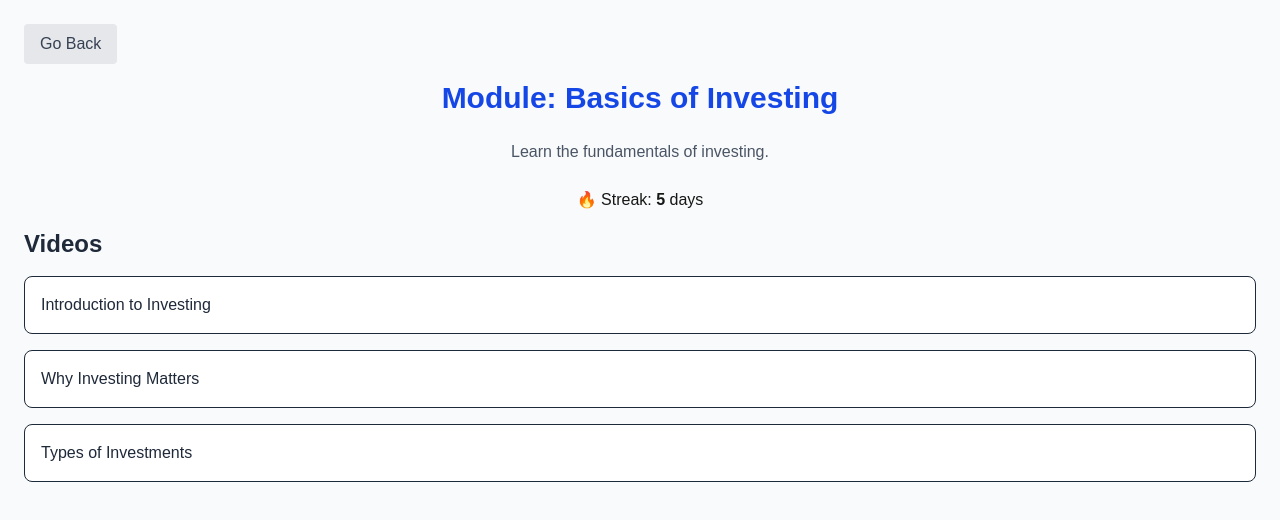
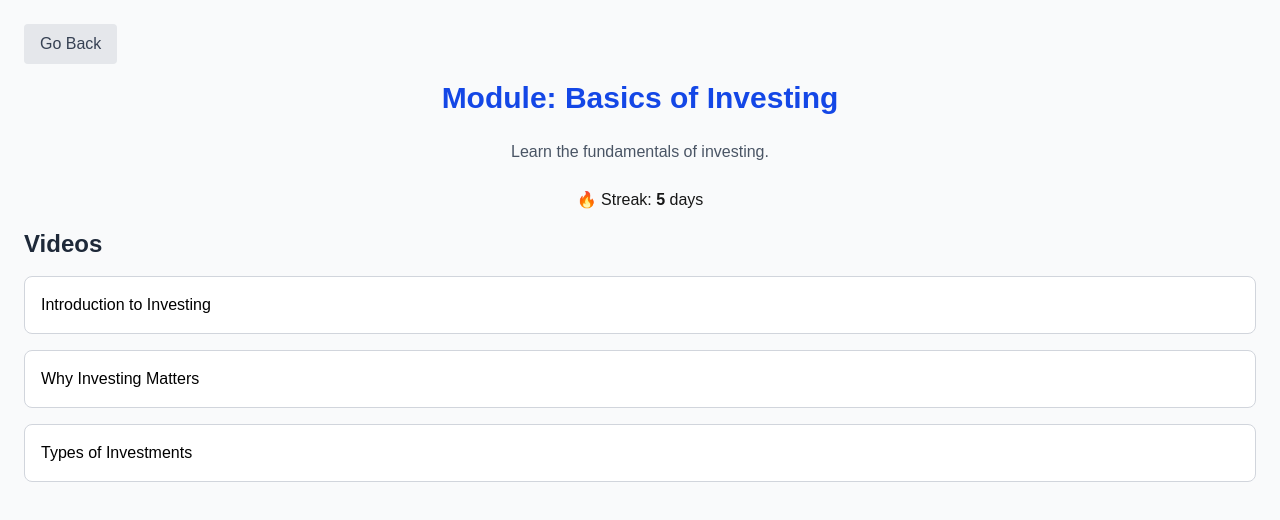
Before and after one commit to ayang21/Echelon, a Next.js app in the folder echelon/: page /modules/1 in a window 1280 px wide. Shown: the top 520 px of the page. Built offline with nearby package versions, Linux system fonts and the light colour scheme.

Commit message:
added video links

```diff
--- a/echelon/app/modules/[id]/page.tsx
+++ b/echelon/app/modules/[id]/page.tsx
@@ -62,15 +62,20 @@ export default function ModulePage({ params }: { params: { id: string } }) {
         <ul>
           {moduleData.videos.map((video, index) => (
             <li key={video.id} className="mb-4">
-              <button
-                onClick={() => handleVideoComplete(video.id)}
-                disabled={index > 0 && !progress.includes(moduleData.videos[index - 1].id)}
-                className={`block w-full text-left p-4 border rounded-lg text-gray-800 ${
-                  progress.includes(video.id) ? 'bg-green-100' : 'bg-white'
-                }`}
-              >
-                {video.title}
-              </button>
+              <a
+  href={video.url}
+  target="_blank"
+  rel="noopener noreferrer"
+  onClick={() => handleVideoComplete(video.id)}
+  className={`block w-full text-left p-4 border rounded-lg text-black ${
+    progress.includes(video.id)
+      ? 'bg-green-100 border-green-400'
+      : 'bg-white border-gray-300 hover:border-blue-300 hover:bg-blue-50'
+  }`}
+>
+  {video.title}
+</a>
+
             </li>
           ))}
         </ul>
--- a/echelon/app/modulesPage/page.tsx
+++ b/echelon/app/modulesPage/page.tsx
@@ -5,30 +5,25 @@ import Link from 'next/link';
 import Quiz from '../Components/Quiz';
 import StreakTracker from '../Components/StreakTracker';
 
-const videos = [
-  { id: 1, title: 'Introduction to Investing', url: 'https://www.youtube.com/watch?v=example1' },
-  { id: 2, title: 'Why Investing Matters', url: 'https://www.youtube.com/watch?v=example2' },
-  { id: 3, title: 'Types of Investments', url: 'https://www.youtube.com/watch?v=example3' },
-];
-
-const quizzes = [
-  {
-    id: 1,
-    question: 'What is the primary goal of investing?',
-    options: ['To lose money', 'To grow wealth', 'To avoid taxes', 'To save money'],
-    correct: 1,
-  },
-];
-
 type ModulePageProps = {
   params: { id: string };
 };
 
 export default function ModulePage({ params }: ModulePageProps) {
+  const [moduleData, setModuleData] = useState<any>(null);
   const [progress, setProgress] = useState<number[]>([]);
   const [quizCompleted, setQuizCompleted] = useState(false);
 
   useEffect(() => {
+    // Fetch module info from sampleData.json
+    fetch('/data/sampleData.json')
+      .then((res) => res.json())
+      .then((data) => {
+        const foundModule = data.modules.find((mod: any) => mod.id === params.id);
+        setModuleData(foundModule);
+      });
+
+    // Fetch user progress
     fetch(`/api/progress/${params.id}`)
       .then((res) => res.json())
       .then((data) => setProgress(data.completedVideos || []));
@@ -57,6 +52,10 @@ export default function ModulePage({ params }: ModulePageProps) {
     });
   };
 
+  if (!moduleData) {
+    return <div className="min-h-screen bg-gray-50 p-6">Loading module...</div>;
+  }
+
   return (
     <div className="min-h-screen bg-gray-50 p-6">
       <div className="mb-4">
@@ -67,36 +66,42 @@ export default function ModulePage({ params }: ModulePageProps) {
         </Link>
       </div>
 
-      <h1 className="text-3xl font-bold text-center text-blue-700 mb-6">Module: Basics of Investing</h1>
+      <h1 className="text-3xl font-bold text-center text-blue-700 mb-6">
+        Module: {moduleData.title}
+      </h1>
 
       <StreakTracker days={5} />
 
       <div className="mb-6">
-        <h2 className="text-2xl font-semibold text-gray-800 mb-4">Videos</h2>
+        <h2 className="text-2xl font-semibold text-blue-700 mb-4">Videos</h2>
         <ul>
-          {videos.map((video, index) => (
+          {moduleData.videos.map((video: any, index: number) => (
             <li key={video.id} className="mb-4">
-              <button
+              <a
+                href={video.url}
+                target="_blank"
+                rel="noopener noreferrer"
                 onClick={() => handleVideoComplete(video.id)}
-                disabled={index > 0 && !progress.includes(videos[index - 1].id)}
-                className={`block w-full text-left p-4 border rounded-lg ${
-                  progress.includes(video.id) ? 'bg-green-100' : 'bg-white'
+                className={`block w-full text-left p-4 border rounded-lg text-black ${
+                  progress.includes(video.id)
+                    ? 'bg-green-100 border-green-400'
+                    : 'bg-white border-gray-300 hover:border-blue-300 hover:bg-blue-50'
                 }`}
               >
                 {video.title}
-              </button>
+              </a>
             </li>
           ))}
         </ul>
       </div>
 
-      {progress.length === videos.length && !quizCompleted && (
+      {progress.length === moduleData.videos.length && !quizCompleted && (
         <div className="mb-6">
-          <h2 className="text-2xl font-semibold text-gray-800 mb-4">Quiz</h2>
+          <h2 className="text-2xl font-semibold text-blue-700 mb-4">Quiz</h2>
           <Quiz
-            question={quizzes[0].question}
-            options={quizzes[0].options}
-            correct={quizzes[0].correct}
+            question={moduleData.quiz[0].question}
+            options={moduleData.quiz[0].options}
+            correct={moduleData.quiz[0].correct}
           />
           <button
             onClick={handleQuizComplete}
@@ -107,7 +112,9 @@ export default function ModulePage({ params }: ModulePageProps) {
         </div>
       )}
 
-      {quizCompleted && <p className="text-green-600 font-bold">🎉 Quiz Completed!</p>}
+      {quizCompleted && (
+        <p className="text-green-600 font-bold text-lg mt-4">🎉 Quiz Completed!</p>
+      )}
     </div>
   );
 }
--- a/echelon/public/Data/sampleData.json
+++ b/echelon/public/Data/sampleData.json
@@ -14,9 +14,9 @@
       "title": "Basics of Investing",
       "description": "Learn the fundamentals of investing.",
       "videos": [
-        { "id": 1, "title": "Introduction to Investing", "url": "https://www.youtube.com/watch?v=example1" },
-        { "id": 2, "title": "Why Investing Matters", "url": "https://www.youtube.com/watch?v=example2" },
-        { "id": 3, "title": "Types of Investments", "url": "https://www.youtube.com/watch?v=example3" }
+        { "id": 1, "title": "Introduction to Investing", "url": "https://www.youtube.com/watch?v=qIw-yFC-HNU" },
+        { "id": 2, "title": "Why Investing Matters", "url": "https://www.youtube.com/watch?v=x7msE3tx8QI" },
+        { "id": 3, "title": "Types of Investments", "url": "https://www.youtube.com/watch?v=l4TzfPfLMB4" }
       ],
       "quiz": [
         {
@@ -32,8 +32,8 @@
       "title": "Advanced Investing Strategies",
       "description": "Dive deeper into advanced strategies.",
       "videos": [
-        { "id": 1, "title": "Understanding Options and Derivatives", "url": "https://www.youtube.com/watch?v=example4" },
-        { "id": 2, "title": "Leveraging Assets for Greater Return", "url": "https://www.youtube.com/watch?v=example5" }
+        { "id": 1, "title": "Understanding Options and Derivatives", "url": "https://www.youtube.com/watch?v=ONIKHM7O5QM" },
+        { "id": 2, "title": "Leveraging Assets for Greater Return", "url": "https://www.youtube.com/watch?v=1S2kWQy3Bgs" }
       ],
       "quiz": [
         {
@@ -54,8 +54,8 @@
       "title": "Risk Management",
       "description": "Understand and manage investment risks.",
       "videos": [
-        { "id": 1, "title": "Identifying Different Types of Risk", "url": "https://www.youtube.com/watch?v=example6" },
-        { "id": 2, "title": "Hedging and Diversification", "url": "https://www.youtube.com/watch?v=example7" }
+        { "id": 1, "title": "Identifying Different Types of Risk", "url": "https://www.youtube.com/watch?v=TS9cYgh5nQ0" },
+        { "id": 2, "title": "Hedging and Diversification", "url": "https://www.youtube.com/watch?v=AEuCl2FmJ-Y" }
       ],
       "quiz": [
         {
```
